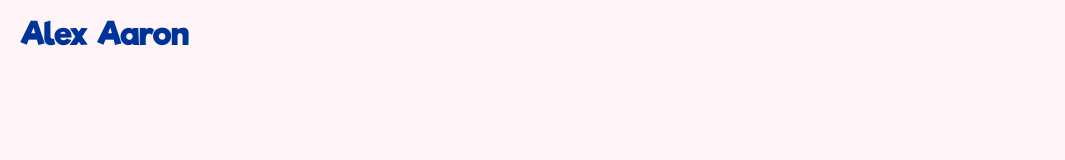
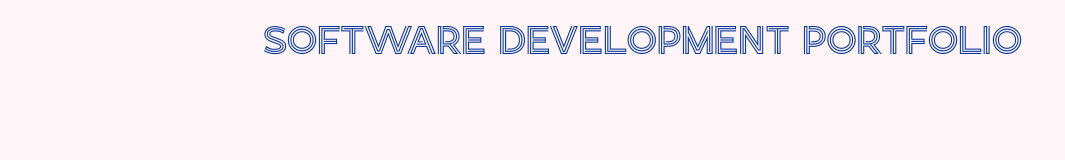
Before and after one commit to alex-aaron/portfolio-site, a plain HTML site: page index.html in a window 1280 px wide. Shown: the whole page, without its empty margins (0-1065 px from the left). Drawn offline with nearby package versions, Linux system fonts and the light colour scheme.

Commit message:
created initial mockup of index.html

```diff
--- a/index.html
+++ b/index.html
@@ -7,6 +7,6 @@
     <link rel='stylesheet' href="styles.css" />
   </head>
   <body>
-    <h2 class='title'>Alex Aaron</h2>
+    <h1 class='title'>Software Development Portfolio</h1>
   </body>
 </html>
--- a/styles.css
+++ b/styles.css
@@ -7,9 +7,10 @@ body {
 
 @font-face {
   font-family: title;
-  src: url("./fonts/RifficFree-Bold.ttf");
+  src: url("./fonts/Retrolight.ttf");
 }
 
 .title {
   font-family: title;
+  text-align: center;
 }
```
Also changed, not shown: fonts/ELEGANT TYPEWRITER Light.ttf (added), fonts/Retrolight.ttf (added).
